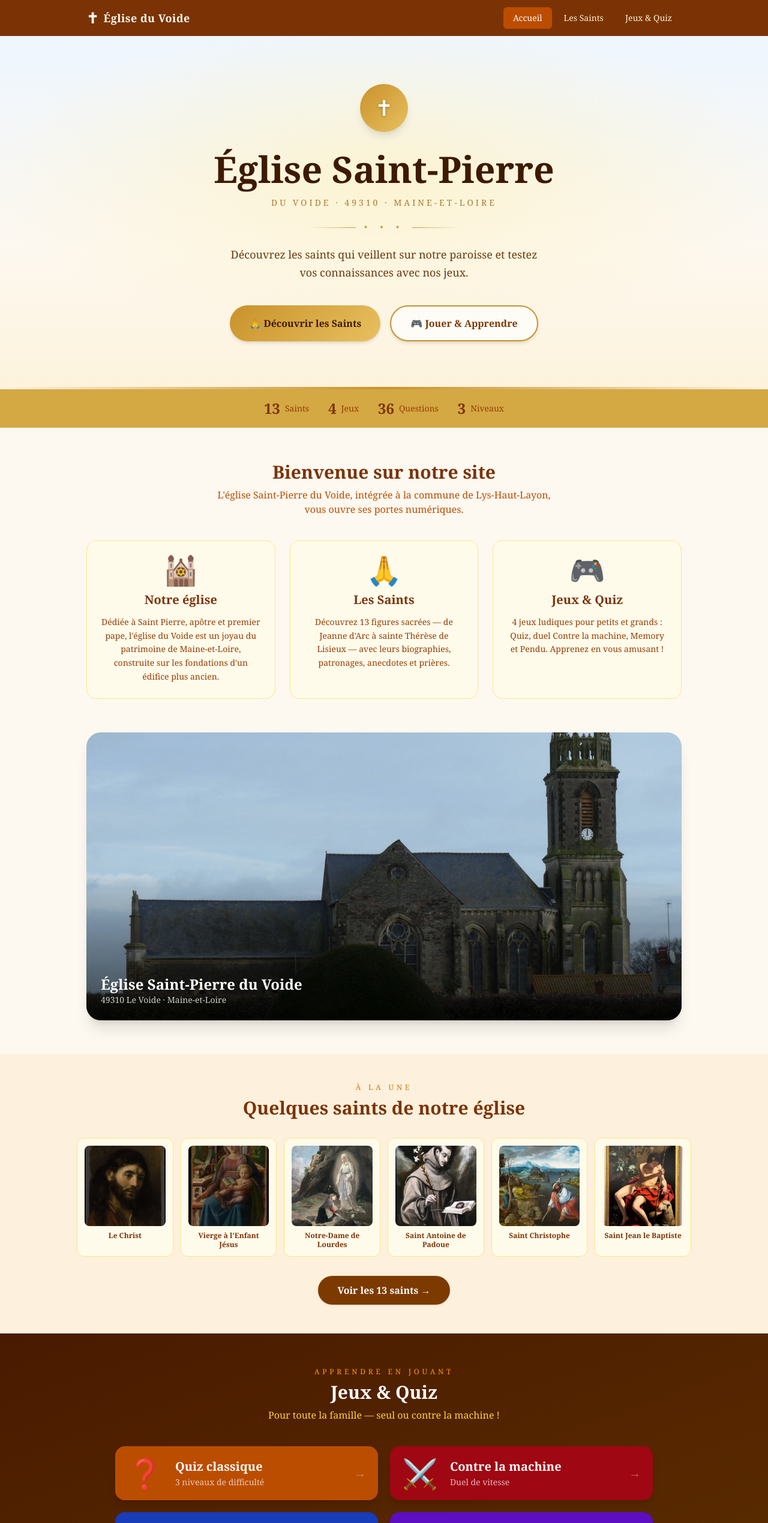
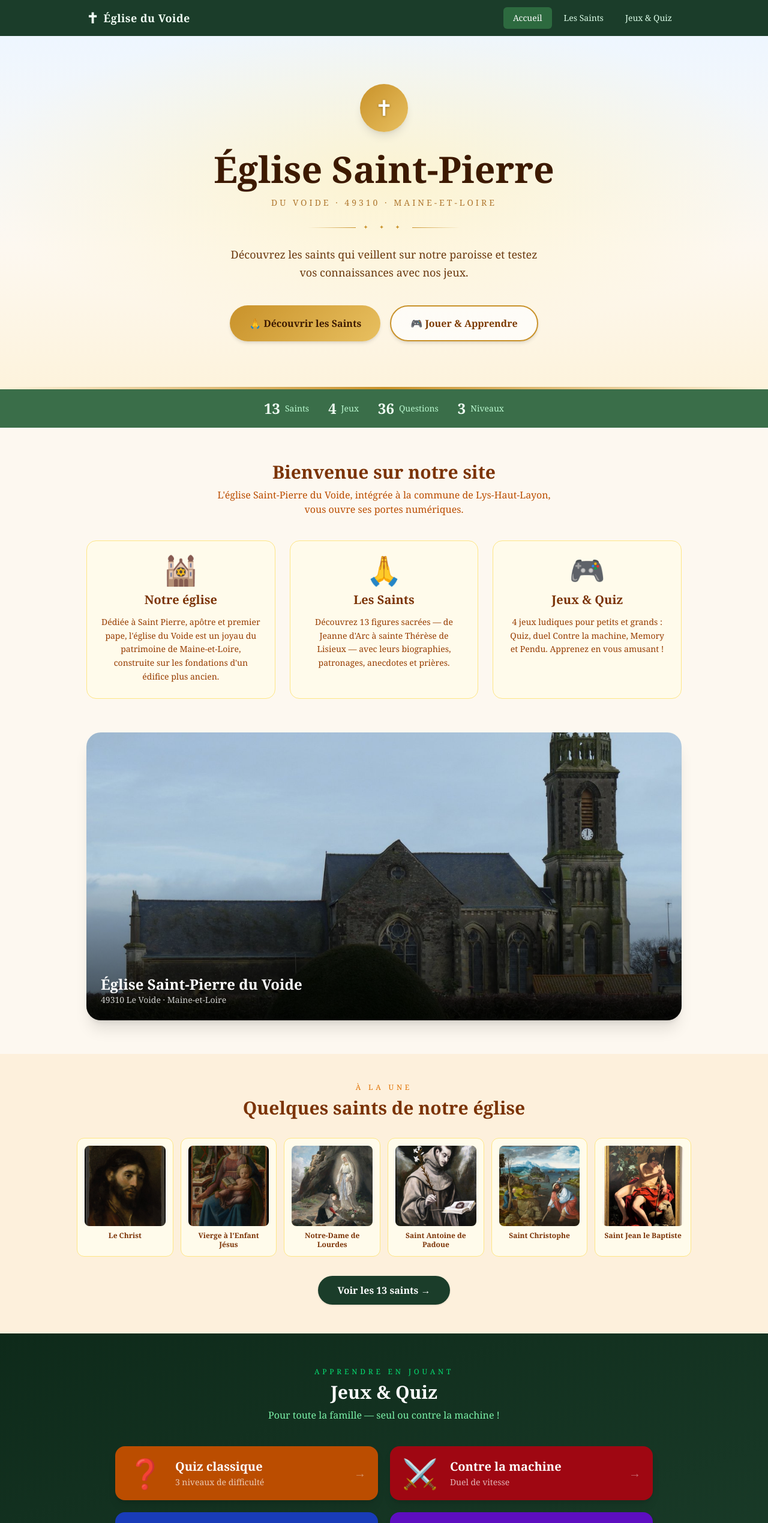
Before and after one commit to plaisirspartages-app/Eglise_StPierre_Voide, a Next.js app: page / in a window 1280 px wide. Shown: the top 2539 px of the page at 60% size. Built offline with nearby package versions, Linux system fonts and the light colour scheme.

Commit message:
Remplace les bandeaux marrons par du vert forêt
Navbar, footer, barre de stats, section jeux, prière des saints
et favicon passent en vert (#1b3d2a / #3a6e49).

Co-Authored-By: Claude Sonnet 4.6 <noreply@anthropic.com>

```diff
--- a/app/layout.tsx
+++ b/app/layout.tsx
@@ -14,7 +14,7 @@ export default function RootLayout({ children }: { children: React.ReactNode })
       <body className="min-h-screen flex flex-col" style={{ background: "#fdf8f0", color: "#3d2b1f" }}>
         <Navigation />
         <main className="flex-1">{children}</main>
-        <footer className="bg-amber-900 text-amber-200 text-center py-4 text-sm mt-8">
+        <footer className="text-green-200 text-center py-4 text-sm mt-8" style={{ background: "#1b3d2a" }}>
           <p>✝ Église Saint-Pierre du Voide — 49310 Le Voide ✝</p>
         </footer>
       </body>
--- a/app/page.tsx
+++ b/app/page.tsx
@@ -113,8 +113,8 @@ export default function Home() {
       </section>
 
       {/* ── STATS ────────────────────────────────────────────── */}
-      <section style={{ background: "#d4a843" }}>
-        <div className="max-w-4xl mx-auto px-4 py-4 flex flex-wrap justify-center gap-8 text-amber-900">
+      <section style={{ background: "#3a6e49" }}>
+        <div className="max-w-4xl mx-auto px-4 py-4 flex flex-wrap justify-center gap-8 text-green-50">
           {[
             { n: "13", label: "Saints" },
             { n: "4",  label: "Jeux" },
@@ -123,7 +123,7 @@ export default function Home() {
           ].map(s => (
             <div key={s.label} className="flex items-center gap-2">
               <span className="font-serif font-bold text-2xl">{s.n}</span>
-              <span className="text-amber-800 text-sm font-medium">{s.label}</span>
+              <span className="text-green-200 text-sm font-medium">{s.label}</span>
             </div>
           ))}
         </div>
@@ -208,7 +208,7 @@ export default function Home() {
             <Link
               href="/saints"
               className="inline-flex items-center gap-2 font-semibold px-8 py-3 rounded-full shadow transition-all hover:-translate-y-0.5"
-              style={{ background: "#7c3a00", color: "#fff" }}
+              style={{ background: "#1b3d2a", color: "#fff" }}
             >
               Voir les {saints.length} saints →
             </Link>
@@ -219,13 +219,13 @@ export default function Home() {
       {/* ── JEUX ─────────────────────────────────────────────── */}
       <section
         className="py-14 px-4"
-        style={{ background: "linear-gradient(160deg, #4a1a00 0%, #5c2e00 100%)" }}
+        style={{ background: "linear-gradient(160deg, #0e2a1a 0%, #1b3d2a 100%)" }}
       >
         <div className="max-w-4xl mx-auto">
           <div className="text-center mb-10">
-            <p className="text-amber-500 text-xs tracking-[0.3rem] uppercase mb-2">Apprendre en jouant</p>
+            <p className="text-green-400 text-xs tracking-[0.3rem] uppercase mb-2">Apprendre en jouant</p>
             <h2 className="font-serif text-3xl font-bold text-white mb-2">Jeux & Quiz</h2>
-            <p className="text-amber-300">
+            <p className="text-green-300">
               Pour toute la famille — seul ou contre la machine !
             </p>
           </div>
@@ -250,7 +250,7 @@ export default function Home() {
           <div className="text-center mt-8">
             <Link
               href="/jeux"
-              className="inline-flex items-center gap-2 text-amber-300 hover:text-amber-100 transition-colors text-sm"
+              className="inline-flex items-center gap-2 text-green-300 hover:text-green-100 transition-colors text-sm"
             >
               Voir tous les jeux →
             </Link>
--- a/app/saints/[slug]/page.tsx
+++ b/app/saints/[slug]/page.tsx
@@ -95,7 +95,7 @@ export default async function SaintPage({ params }: { params: Promise<{ slug: st
       </section>
 
       {/* Prière */}
-      <section className="mb-8 bg-gradient-to-br from-amber-800 to-amber-900 text-white rounded-2xl p-6">
+      <section className="mb-8 text-white rounded-2xl p-6" style={{ background: "linear-gradient(135deg, #1b3d2a, #2d6a3f)" }}>
         <h2 className="font-serif text-xl font-bold mb-3">Prière</h2>
         <blockquote className="italic leading-relaxed text-amber-100 border-l-4 border-amber-500 pl-4">
           {saint.prayer}
--- a/components/Navigation.tsx
+++ b/components/Navigation.tsx
@@ -14,9 +14,9 @@ export default function Navigation() {
   ];
 
   return (
-    <nav className="bg-amber-900 text-amber-50 shadow-lg">
+    <nav style={{ background: "#1b3d2a" }} className="text-green-50 shadow-lg">
       <div className="max-w-5xl mx-auto px-4 py-3 flex items-center justify-between">
-        <Link href="/" className="flex items-center gap-2 font-serif text-lg font-bold tracking-wide hover:text-amber-200 transition-colors">
+        <Link href="/" className="flex items-center gap-2 font-serif text-lg font-bold tracking-wide hover:text-green-200 transition-colors">
           <span className="text-2xl">✝</span>
           <span className="hidden sm:inline">Église du Voide</span>
           <span className="sm:hidden">Voide</span>
@@ -30,9 +30,14 @@ export default function Navigation() {
               href={l.href}
               className={`px-4 py-2 rounded-md text-sm font-medium transition-colors ${
                 pathname === l.href || (l.href !== "/" && pathname.startsWith(l.href))
-                  ? "bg-amber-700 text-white"
-                  : "hover:bg-amber-800 text-amber-100"
+                  ? "text-white"
+                  : "text-green-100"
               }`}
+              style={
+                pathname === l.href || (l.href !== "/" && pathname.startsWith(l.href))
+                  ? { background: "#2d6a3f" }
+                  : undefined
+              }
             >
               {l.label}
             </Link>
@@ -41,18 +46,18 @@ export default function Navigation() {
 
         {/* Mobile burger */}
         <button
-          className="sm:hidden p-2 rounded-md hover:bg-amber-800 transition-colors"
+          className="sm:hidden p-2 rounded-md transition-colors"
           onClick={() => setOpen(!open)}
           aria-label="Menu"
         >
-          <div className="w-5 h-0.5 bg-amber-50 mb-1" />
-          <div className="w-5 h-0.5 bg-amber-50 mb-1" />
-          <div className="w-5 h-0.5 bg-amber-50" />
+          <div className="w-5 h-0.5 bg-green-50 mb-1" />
+          <div className="w-5 h-0.5 bg-green-50 mb-1" />
+          <div className="w-5 h-0.5 bg-green-50" />
         </button>
       </div>
 
       {open && (
-        <div className="sm:hidden border-t border-amber-700 px-4 pb-3 flex flex-col gap-1">
+        <div className="sm:hidden px-4 pb-3 flex flex-col gap-1" style={{ borderTop: "1px solid #2d6a3f" }}>
           {links.map(l => (
             <Link
               key={l.href}
@@ -60,9 +65,14 @@ export default function Navigation() {
               onClick={() => setOpen(false)}
               className={`px-3 py-2 rounded-md text-sm font-medium transition-colors ${
                 pathname === l.href || (l.href !== "/" && pathname.startsWith(l.href))
-                  ? "bg-amber-700 text-white"
-                  : "hover:bg-amber-800 text-amber-100"
+                  ? "text-white"
+                  : "text-green-100"
               }`}
+              style={
+                pathname === l.href || (l.href !== "/" && pathname.startsWith(l.href))
+                  ? { background: "#2d6a3f" }
+                  : undefined
+              }
             >
               {l.label}
             </Link>
```
Also changed, not shown: 1 other file (tests, documents, lock files or other folders).
